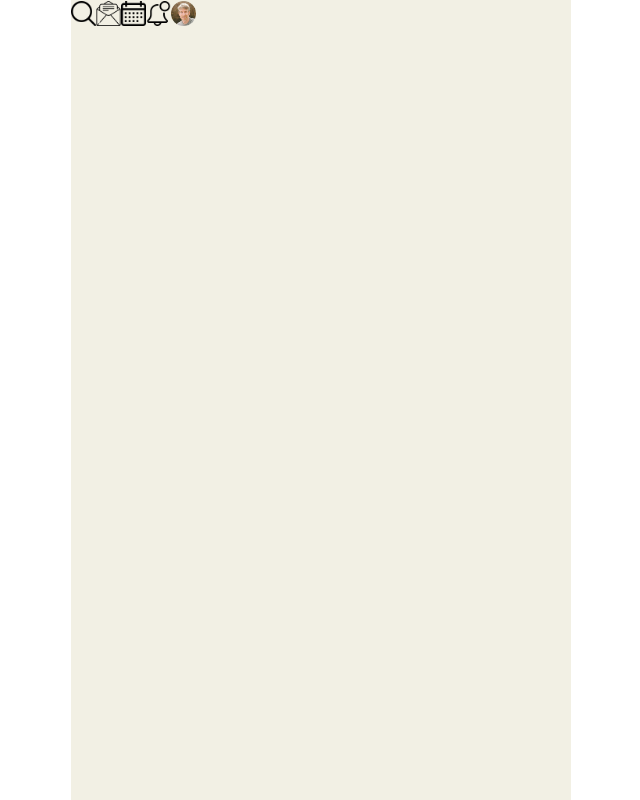
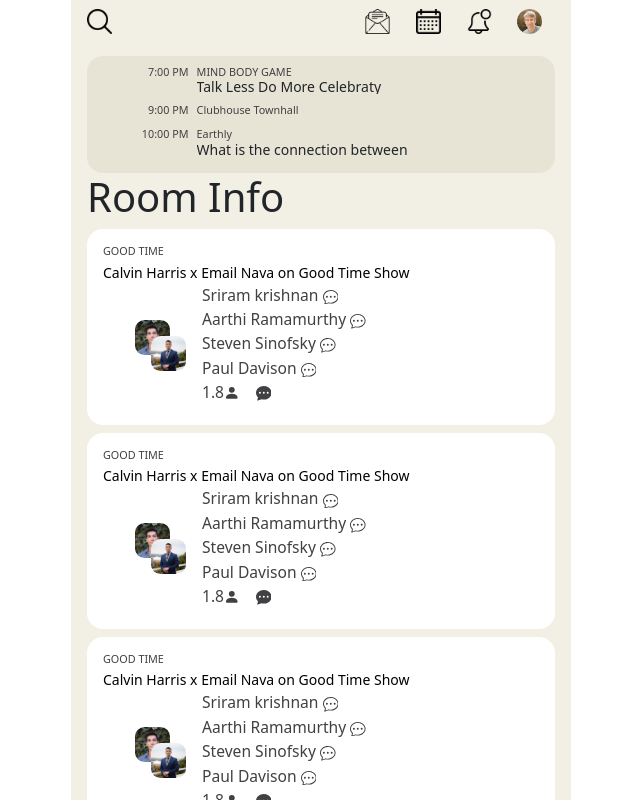
Before and after one commit to darshan-ail/clubhouse-clone, a React (Create React App) app: page /home in a window 1280 px wide. Shown: the whole page, without its empty margins (319-959 px from the left). Built offline with nearby package versions, Linux system fonts and the light colour scheme.

Commit message:
completed header and Room info listing component

```diff
--- a/package.json
+++ b/package.json
@@ -9,6 +9,7 @@
     "bootstrap": "^5.1.3",
     "react": "^17.0.2",
     "react-dom": "^17.0.2",
+    "react-icons": "^4.3.1",
     "react-phone-number-input": "^3.1.48",
     "react-router": "^6.2.2",
     "react-router-dom": "^6.2.2",
--- /dev/null
+++ b/src/component/DailyInforCard.js
@@ -0,0 +1,21 @@
+import React from "react";
+import style from "../style/dailyInfoCard.module.css";
+import data from "../data/dailyCard.json"
+
+const DailyInfoCard = props => {
+    return (
+        <div className={style.dailyCard}>
+            {data.map(item => (
+                <div>
+                    <span className="">{item.time}</span>
+                    <div>
+                        <span>{item.title}</span>
+                        <p>{item.description}</p>
+                    </div>
+                </div>
+            ))}
+        </div>
+    )
+}
+
+export default DailyInfoCard;
--- /dev/null
+++ b/src/component/RoomInforCard.js
@@ -0,0 +1,42 @@
+import React, { useState, useEffect } from "react";
+import { BsChatDots, BsChatDotsFill, BsFillPersonFill } from 'react-icons/bs'
+import style from '../style/roomCard.module.css';
+import data from "../data/roomCard.json"
+
+const RoomInforCard = props => {
+    console.log(data);
+    return (
+        <>
+            <h1>Room Info</h1>
+            {data.map(item => (
+                <div>
+                    <div>
+                        <div className={style.roomCardContainer}>
+                            <h6>{item.title}</h6>
+                            <h2>{item.sub_title}</h2>
+                            <div className={style.roomMembers}>
+                                <div>
+                                    <img src="/images/user-img.jpg" alt="" />
+                                    <img src="/images/user-img2.jpg" alt="" />
+                                </div>
+                                <div>
+                                    {item.members.map(person => (
+                                        <p>{person.first_name} {person.last_name} <BsChatDots /></p>
+                                    ))}
+                                    <p className="d-flex align-items-center">
+                                        <span className="mr-2">1.8</span>
+                                        <BsFillPersonFill />
+                                        <span className="mx-2"></span>{" "}
+                                        <span className="mr-2"></span> <BsChatDotsFill />
+                                    </p>
+                                </div>
+                            </div>
+                        </div>
+                    </div>
+                </div>
+            ))}
+        </>
+    )
+}
+
+export default RoomInforCard;
--- /dev/null
+++ b/src/data/dailyCard.json
@@ -0,0 +1,16 @@
+[
+    {
+        "time": "7:00 PM",
+        "title": "MIND BODY GAME",
+        "description": "Talk Less Do More Celebraty"
+    },
+    {
+        "time": "9:00 PM",
+        "title": "Clubhouse Townhall"
+    },
+    {
+        "time": "10:00 PM",
+        "title": "Earthly",
+        "description": "What is the connection between"
+    }
+]
--- /dev/null
+++ b/src/data/roomCard.json
@@ -0,0 +1,71 @@
+[
+    {
+        "id": 1,
+        "title": "GOOD TIME",
+        "sub_title": "Calvin Harris x Email Nava on Good Time Show",
+        "members": [
+            {
+                "first_name": "Sriram",
+                "last_name": "krishnan"
+            },
+            {
+                "first_name": "Aarthi",
+                "last_name": "Ramamurthy"
+            },
+            {
+                "first_name": "Steven",
+                "last_name": "Sinofsky"
+            },
+            {
+                "first_name": "Paul",
+                "last_name": "Davison"
+            }
+        ]
+    },
+    {
+        "id": 2,
+        "title": "GOOD TIME",
+        "sub_title": "Calvin Harris x Email Nava on Good Time Show",
+        "members": [
+            {
+                "first_name": "Sriram",
+                "last_name": "krishnan"
+            },
+            {
+                "first_name": "Aarthi",
+                "last_name": "Ramamurthy"
+            },
+            {
+                "first_name": "Steven",
+                "last_name": "Sinofsky"
+            },
+            {
+                "first_name": "Paul",
+                "last_name": "Davison"
+            }
+        ]
+    },
+    {
+        "id": 3,
+        "title": "GOOD TIME",
+        "sub_title": "Calvin Harris x Email Nava on Good Time Show",
+        "members": [
+            {
+                "first_name": "Sriram",
+                "last_name": "krishnan"
+            },
+            {
+                "first_name": "Aarthi",
+                "last_name": "Ramamurthy"
+            },
+            {
+                "first_name": "Steven",
+                "last_name": "Sinofsky"
+            },
+            {
+                "first_name": "Paul",
+                "last_name": "Davison"
+            }
+        ]
+    }
+]
--- a/src/pages/Home.js
+++ b/src/pages/Home.js
@@ -1,11 +1,18 @@
 import React from "react";
+import DailyInfoCard from "../component/DailyInforCard";
 import Header from "../component/Header";
 import AppLayout from "./Layouts/AppLayout";
+import style from "../style/home.module.css"
+import RoomInforCard from "../component/RoomInforCard";
 
 const Home = props => {
     return (
         <AppLayout>
             <Header />
+            <div className={style.homeContainer}>
+                <DailyInfoCard />
+                <RoomInforCard />
+            </div>
         </AppLayout>
     )
 }
--- /dev/null
+++ b/src/style/dailyInfoCard.module.css
@@ -0,0 +1,41 @@
+.dailyCard {
+    background-color: #e7e4d5;
+    padding: 0.5em 1em;
+    border-radius: 1em;
+}
+
+.dailyCard>div {
+    display: flex;
+    align-items: flex-start;
+    margin-bottom: 0.5em;
+}
+
+.dailyCard>div>span {
+    width: 20%;
+    text-align: end;
+}
+
+.dailyCard>div>div {
+    margin-left: 0.5em;
+    display: flex;
+    flex-direction: column;
+    width: 80%;
+}
+
+.dailyCard span {
+    font-size: 0.675em;
+    color: var(--textColor);
+    font-weight: 500;
+}
+
+.dailyCard p {
+    font-size: 0.875em;
+    font-weight: 500;
+    line-height: 1;
+    margin: 0;
+    display: inline-block;
+    white-space: nowrap;
+    overflow: hidden !important;
+    text-overflow: ellipsis;
+
+}
--- a/src/style/header.module.css
+++ b/src/style/header.module.css
@@ -1,8 +1,19 @@
 .header {
     display: flex;
     align-items: center;
+    justify-content: space-between;
+    padding: 0.5em 1em;
+    position: absolute;
+    top: 0;
+    left: 0;
+    right: 0;
+    background-color: #f2f0e4;
 }
 
 .header img {
     width: 25px;
 }
+
+.navItems img {
+    margin: 0 0.8em;
+}
--- /dev/null
+++ b/src/style/home.module.css
@@ -0,0 +1,8 @@
+.homeContainer {
+    padding-top: 3.5em;
+    overflow: auto;
+    padding-left: 1em;
+    padding-right: 1em;
+    padding-bottom: 3.5em;
+    height: 100%;
+}
--- /dev/null
+++ b/src/style/roomCard.module.css
@@ -0,0 +1,49 @@
+.roomCardContainer {
+    background-color: white;
+    padding: 1em 1em;
+    border-radius: 1em;
+    border: none;
+    margin-top: 0.5rem;
+}
+
+.roomCardContainer h6 {
+    font-size: 0.675em;
+    color: var(--textColor);
+}
+
+.roomCardContainer h2 {
+    font-size: 0.875em;
+    font-weight: 500;
+    line-height: 1;
+    color: black
+}
+
+.roomMembers img {
+    width: 35px;
+    height: 35px;
+    border-radius: 0.6em;
+}
+
+.roomMembers {
+    display: flex;
+    align-items: flex-start;
+}
+
+.roomMembers p {
+    font-size: 0.975em;
+    font-weight: 400;
+    line-height: 1;
+    margin-bottom: 0.5em;
+    color: var(--textColor);
+}
+
+.roomMembers>div:first-child {
+    position: relative;
+    margin: 2em;
+}
+
+.roomMembers>div:first-child>img:nth-child(2) {
+    position: absolute;
+    left: 1em;
+    top: 1em;
+}
```
Also changed, not shown: 1 other file (tests, documents, lock files or other folders).
